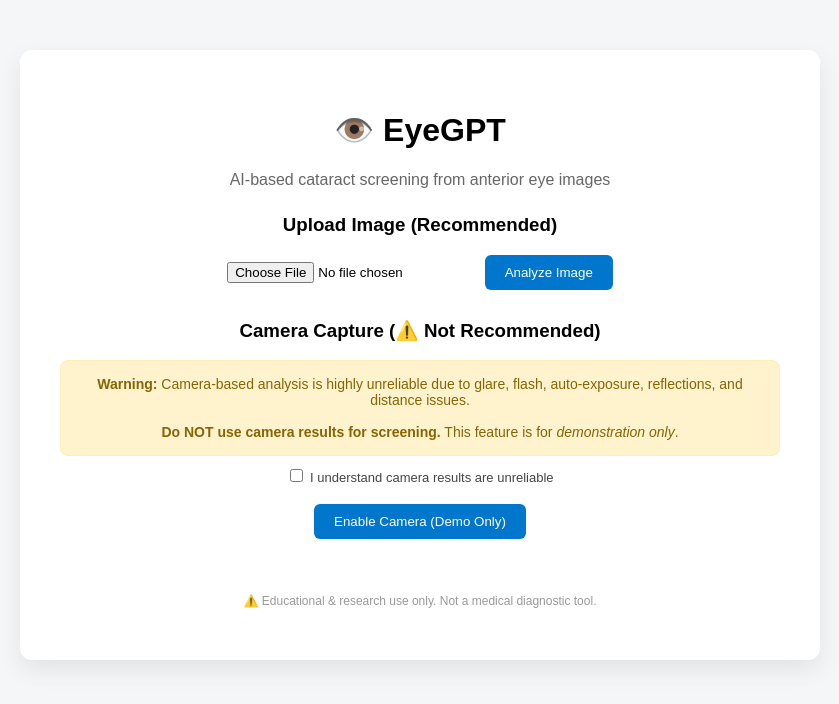
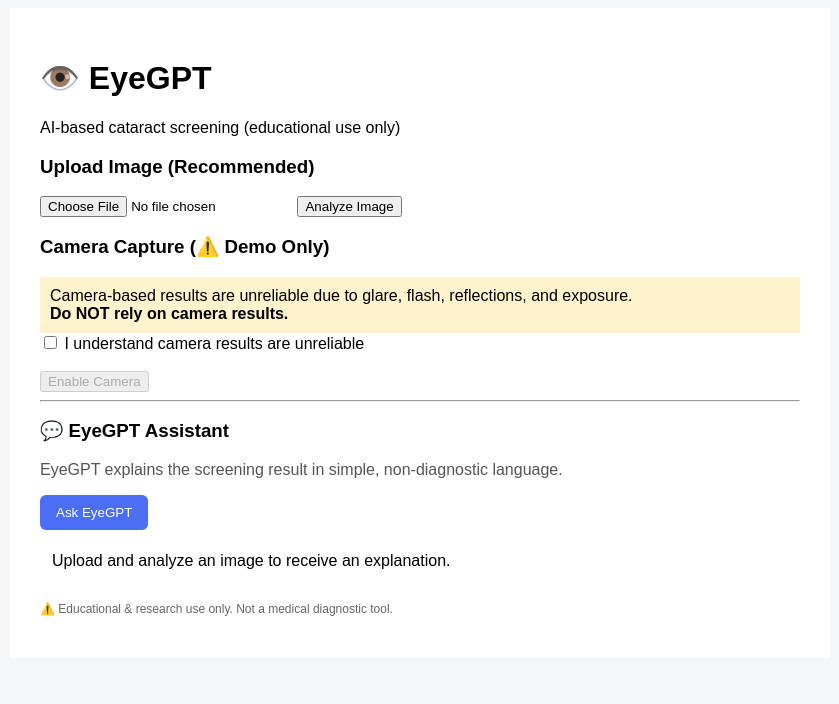
Before and after one commit to armash66/cataract-ai-detection, a Flask app: page / in a window 1280 px wide. Shown: the top 704 px of the page, without its empty margins (220-1059 px from the left). Run offline with Flask 3, Linux system fonts and the light colour scheme.

Commit message:
Add rule-based EyeGPT chatbot, fix Grad-CAM toggle, polish UI

```diff
--- a/eyegpt_web/app.py
+++ b/eyegpt_web/app.py
@@ -1,38 +1,47 @@
-from flask import Flask, render_template, request
+from flask import Flask, render_template, request, jsonify
 import os
 from inference import run_inference
-from llm import generate_explanation
+from chatbot import get_chatbot_response
 
 app = Flask(__name__)
+
 UPLOAD_FOLDER = "uploads"
 os.makedirs(UPLOAD_FOLDER, exist_ok=True)
 
 @app.route("/", methods=["GET", "POST"])
 def index():
-    result = explanation = gradcam = error = None
+    result = None
+    gradcam = None
+    error = None
 
     if request.method == "POST":
         file = request.files["image"]
-        image_path = os.path.join(UPLOAD_FOLDER, file.filename)
-        file.save(image_path)
+        if file:
+            image_path = os.path.join(UPLOAD_FOLDER, file.filename)
+            file.save(image_path)
 
-        result = run_inference(image_path)
+            result = run_inference(image_path)
 
-        if "error" in result:
-            error = result["error"]
-            result = None
-        else:
-            explanation = generate_explanation(result)
-            gradcam = result.get("gradcam")
+            if "error" in result:
+                error = result["error"]
+                result = None
+            else:
+                gradcam = result.get("gradcam")
 
     return render_template(
         "index.html",
         result=result,
-        explanation=explanation,
         gradcam=gradcam,
         error=error
     )
 
+@app.route("/chat", methods=["POST"])
+def chat():
+    data = request.json
+    result = data.get("result")
+    response = get_chatbot_response(result)
+    return jsonify({"response": response})
+
 if __name__ == "__main__":
-    print("Starting EyeGPT server...")
+    print("Starting EyeGPT (Rule-Based Mode)...")
     app.run(debug=True)
--- a/eyegpt_web/static/camera.js
+++ b/eyegpt_web/static/camera.js
@@ -21,8 +21,7 @@ startCameraBtn.addEventListener("click", () => {
             video.srcObject = stream;
             cameraSection.style.display = "block";
             startCameraBtn.style.display = "none";
-        })
-        .catch(() => alert("Camera access denied or unavailable."));
+        });
 });
 
 document.getElementById("captureBtn").addEventListener("click", () => {
@@ -31,7 +30,7 @@ document.getElementById("captureBtn").addEventListener("click", () => {
     canvas.getContext("2d").drawImage(video, 0, 0);
 
     canvas.toBlob(blob => {
-        const file = new File([blob], "camera_demo.png", { type: "image/png" });
+        const file = new File([blob], "camera.png", { type: "image/png" });
         const dt = new DataTransfer();
         dt.items.add(file);
         fileInput.files = dt.files;
@@ -46,3 +45,47 @@ document.getElementById("captureBtn").addEventListener("click", () => {
 document.getElementById("submitPreviewBtn").addEventListener("click", () => {
     uploadForm.submit();
 });
+
+/* -------- EyeGPT (RULE-BASED, INSTANT) -------- */
+
+function askEyeGPT() {
+    const box = document.getElementById("aiResponse");
+
+    if (!window.lastResult) {
+        box.innerHTML = "Please analyze an image first.";
+        return;
+    }
+
+    box.innerHTML = "Generating explanation...";
+
+    fetch("/chat", {
+        method: "POST",
+        headers: { "Content-Type": "application/json" },
+        body: JSON.stringify({
+            result: window.lastResult
+        })
+    })
+    .then(res => res.json())
+    .then(data => {
+        box.innerHTML = data.response.replace(/\n/g, "<br>");
+    })
+    .catch(() => {
+        box.innerHTML = "EyeGPT is unavailable.";
+    });
+}
+
+/* -------- Grad-CAM Toggle (FIXED) -------- */
+
+function toggleGradCam(button) {
+    const img = document.getElementById("gradcamImage");
+
+    if (!img) return;
+
+    if (img.style.display === "none") {
+        img.style.display = "block";
+        button.innerText = "Hide";
+    } else {
+        img.style.display = "none";
+        button.innerText = "Show";
+    }
+}
--- a/eyegpt_web/static/style.css
+++ b/eyegpt_web/static/style.css
@@ -1,112 +1,54 @@
 body {
-    background-color: #f4f6f8;
     font-family: Arial, sans-serif;
-    margin: 0;
+    background: #f4f6f8;
 }
 
 .container {
-    max-width: 720px;
-    margin: 50px auto;
+    max-width: 760px;
+    margin: auto;
     background: white;
-    padding: 40px;
-    border-radius: 12px;
-    box-shadow: 0 10px 25px rgba(0,0,0,0.08);
-    text-align: center;
+    padding: 30px;
 }
 
-.subtitle {
-    color: #666;
-    margin-bottom: 25px;
+.camera-warning {
+    background: #fff3cd;
+    padding: 10px;
 }
 
-.upload-box {
-    margin-bottom: 30px;
+.error-box {
+    background: #f8d7da;
+    padding: 10px;
 }
 
-button {
-    padding: 10px 20px;
-    background-color: #0077cc;
+.result-box {
+    background: #e9ecef;
+    padding: 15px;
+    margin-top: 15px;
+}
+
+.preview-img, .gradcam-img {
+    width: 100%;
+    margin-top: 10px;
+}
+
+.ai-btn {
+    background: #4c6ef5;
     color: white;
+    padding: 10px 16px;
     border: none;
     border-radius: 6px;
     cursor: pointer;
 }
 
-button:hover {
-    background-color: #005fa3;
-}
-
-video {
-    width: 100%;
-    margin-bottom: 10px;
-    border-radius: 8px;
-}
-
-.result-card {
-    margin-top: 30px;
-    text-align: left;
-}
-
-.badge {
-    display: inline-block;
-    padding: 8px 16px;
-    border-radius: 20px;
-    font-weight: bold;
-    color: white;
-}
-
-.badge.safe {
-    background-color: #2e7d32;
-}
-
-.badge.danger {
-    background-color: #c62828;
-}
-
-.confidence {
-    margin: 10px 0;
-}
-
-.explanation {
-    background: #f1f3f5;
-    padding: 15px;
+.ai-response {
+    margin-top: 10px;
+    background: white;
+    padding: 12px;
     border-radius: 6px;
 }
 
-.gradcam-img {
-    width: 100%;
-    margin-top: 15px;
-    border-radius: 8px;
+.disclaimer {
+    font-size: 12px;
+    color: #666;
+    margin-top: 20px;
 }
-
-.disclaimer {
-    margin-top: 40px;
-    font-size: 12px;
-    color: #999;
-}
-
-#startCameraBtn {
-    margin-bottom: 15px;
-}
-
-.preview-img {
-    width: 100%;
-    margin-top: 10px;
-    border-radius: 8px;
-    border: 2px solid #ddd;
-}
-
-.camera-warning {
-    background: #fff3cd;
-    border: 1px solid #ffeeba;
-    color: #856404;
-    padding: 15px;
-    border-radius: 8px;
-    margin-bottom: 10px;
-    font-size: 14px;
-}
-
-.acknowledge {
-    font-size: 13px;
-    color: #444;
-}
--- a/eyegpt_web/templates/index.html
+++ b/eyegpt_web/templates/index.html
@@ -9,40 +9,33 @@
 
 <div class="container">
     <h1>👁️ EyeGPT</h1>
-    <p class="subtitle">AI-based cataract screening from anterior eye images</p>
+    <p class="subtitle">AI-based cataract screening (educational use only)</p>
 
     <!-- Upload -->
     <h3>Upload Image (Recommended)</h3>
-    <form method="POST" enctype="multipart/form-data" id="uploadForm" class="upload-box">
-        <input type="file" name="image" accept="image/*" required id="fileInput">
+    <form method="POST" enctype="multipart/form-data" id="uploadForm">
+        <input type="file" name="image" id="fileInput" required>
         <button type="submit">Analyze Image</button>
     </form>
 
     <!-- Camera -->
-    <h3>Camera Capture (⚠️ Not Recommended)</h3>
-
+    <h3>Camera Capture (⚠️ Demo Only)</h3>
     <div class="camera-warning">
-        <strong>Warning:</strong> Camera-based analysis is highly unreliable due to
-        glare, flash, auto-exposure, reflections, and distance issues.
-        <br><br>
-        <strong>Do NOT use camera results for screening.</strong>
-        This feature is for <em>demonstration only</em>.
+        Camera-based results are unreliable due to glare, flash, reflections, and exposure.
+        <br><strong>Do NOT rely on camera results.</strong>
     </div>
 
-    <label class="acknowledge">
+    <label>
         <input type="checkbox" id="ackCheckbox">
         I understand camera results are unreliable
     </label>
 
     <br><br>
-
-    <button id="startCameraBtn" disabled>
-        Enable Camera (Demo Only)
-    </button>
+    <button id="startCameraBtn" disabled>Enable Camera</button>
 
     <div id="cameraSection" style="display:none;">
         <video id="video" autoplay></video>
-        <button id="captureBtn">Capture Image</button>
+        <button id="captureBtn">Capture</button>
         <canvas id="canvas" style="display:none;"></canvas>
     </div>
 
@@ -54,30 +47,49 @@
     </div>
 
     {% if error %}
-    <div class="camera-warning">
-        <strong>Image rejected:</strong> {{ error }}
+    <div class="error-box">{{ error }}</div>
+    {% endif %}
+
+    {% if result %}
+    <div class="result-box">
+        <h3>Result</h3>
+        <p><strong>{{ result.prediction }}</strong></p>
+        <p>Confidence: {{ result.confidence }}%</p>
+
+        <script>
+            window.lastResult = {
+                prediction: "{{ result.prediction }}",
+                confidence: "{{ result.confidence }}"
+            };
+        </script>
+
+        <h3>
+            Grad-CAM Visualization
+            <button class="toggle-btn" onclick="toggleGradCam(this)">Show</button>
+        </h3>
+
+        <img
+            id="gradcamImage"
+            src="{{ url_for('static', filename=gradcam) }}"
+            class="gradcam-img"
+            style="display:none;"
+        >
     </div>
     {% endif %}
 
-    {% if result %}
-    <div class="result-card">
-        <span class="badge {{ 'danger' if result.prediction=='Cataract' else 'safe' }}">
-            {{ result.prediction }}
-        </span>
+    <!-- CHATBOT ALWAYS VISIBLE -->
+    <hr>
 
-        <p class="confidence">
-            Confidence: <strong>{{ result.confidence }}%</strong>
-        </p>
+    <h3>💬 EyeGPT Assistant</h3>
+    <p style="color:#555;">
+        EyeGPT explains the screening result in simple, non-diagnostic language.
+    </p>
 
-        <h3>EyeGPT Explanation</h3>
-        <p class="explanation">{{ explanation }}</p>
+    <button class="ai-btn" onclick="askEyeGPT()">Ask EyeGPT</button>
 
-        {% if gradcam %}
-        <h3>Grad-CAM Visualization</h3>
-        <img src="{{ url_for('static', filename=gradcam) }}" class="gradcam-img">
-        {% endif %}
+    <div id="aiResponse" class="ai-response">
+        Upload and analyze an image to receive an explanation.
     </div>
-    {% endif %}
 
     <p class="disclaimer">
         ⚠️ Educational & research use only. Not a medical diagnostic tool.
```
Also changed, not shown: eyegpt_web/chatbot.py (added, +62 -0 lines), eyegpt_web/inference.py (+4 -10 lines), eyegpt_web/quality.py (+5 -2 lines).
